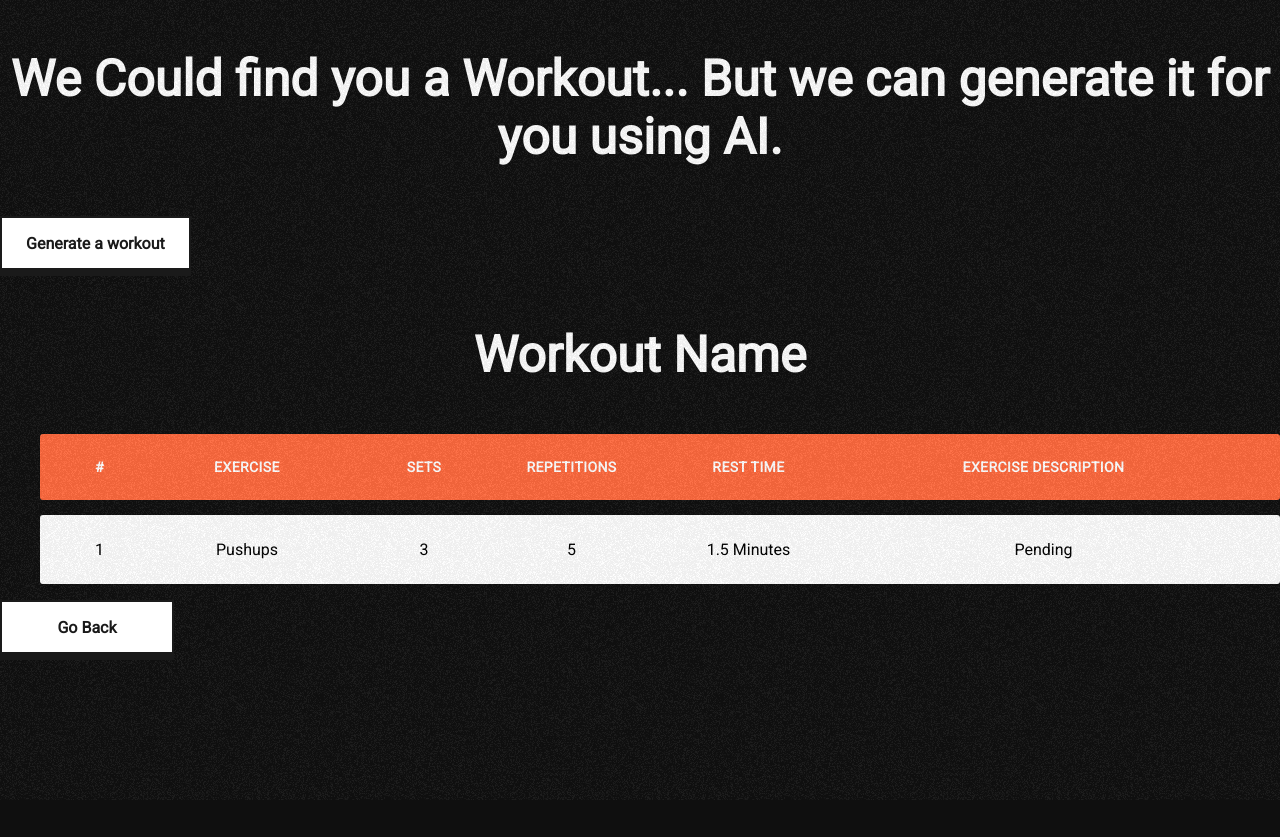
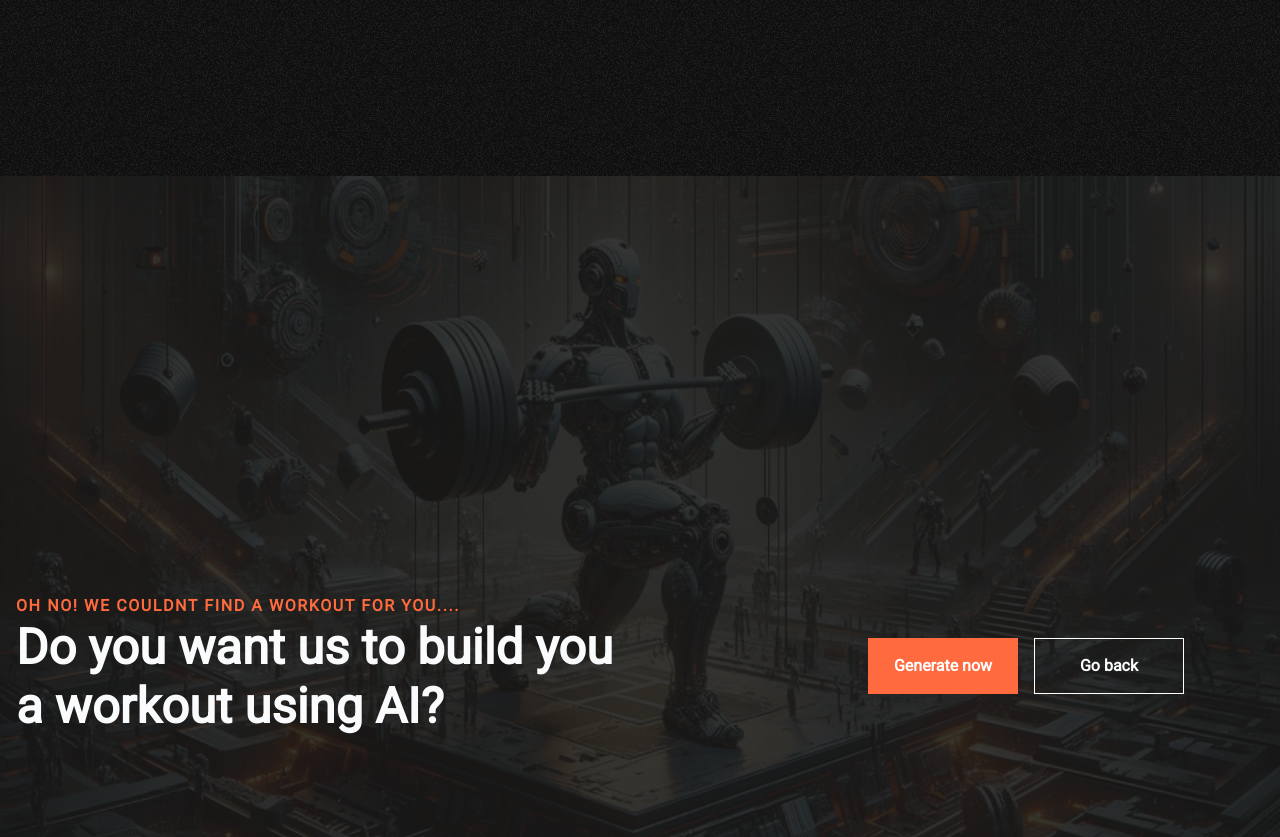
Before and after one commit to tTomeRr/FitGen, a Flask app: page /get_ai_workouts in a window 1280 px wide. Before the commit the page ends 800 px from the top, so only its background shows below. Run offline with Flask 3, Linux system fonts and the light colour scheme; parts of the project's set-up code (start-up, migrations or seed data) failed here and were passed over.

Commit message:
Modified the ai-workout html page

```diff
--- /dev/null
+++ b/app/static/css/ai.css
@@ -0,0 +1,237 @@
+ /*-- -------------------------- -->
+<---           Animated BG      -->
+<--- -------------------------- -*/
+
+.bg {
+    position: fixed;
+    top: -50%;
+    left: -50%;
+    right: -50%;
+    bottom: -50%;
+    width: 200%;
+    height: 200vh;
+    background: transparent url("../images/noise-transparent.png") repeat 0 0;
+    background-repeat: repeat;
+    animation: bg-animation 0.2s infinite;
+    opacity: 0.9;
+    visibility: visible;
+  }
+
+  @keyframes bg-animation {
+    0% {
+      transform: translate(0, 0);
+    }
+    10% {
+      transform: translate(-5%, -5%);
+    }
+    20% {
+      transform: translate(-10%, 5%);
+    }
+    30% {
+      transform: translate(5%, -10%);
+    }
+    40% {
+      transform: translate(-5%, 15%);
+    }
+    50% {
+      transform: translate(-10%, 5%);
+    }
+    60% {
+      transform: translate(15%, 0);
+    }
+    70% {
+      transform: translate(0, 10%);
+    }
+    80% {
+      transform: translate(-15%, 0);
+    }
+    90% {
+      transform: translate(10%, 5%);
+    }
+    100% {
+      transform: translate(5%, 0);
+    }
+  }
+
+  /*-- -------------------------- -->
+<---            CTA             -->
+<--- -------------------------- -*/
+
+/* Mobile - 360px */
+@media only screen and (min-width: 0rem) {
+  #cta-1071 {
+      padding: var(--sectionPadding);
+      background-color: var(--primary);
+      position: relative;
+      z-index: 1;
+      margin-top: 11rem;
+  }
+  #cta-1071 .cs-container {
+      padding-top: 20rem;
+      width: 100%;
+      max-width: 80rem;
+      margin: auto;
+      display: flex;
+      flex-direction: column;
+      align-items: center;
+      /* 48px - 64px */
+      gap: clamp(3rem, 6vw, 4rem);
+  }
+  #cta-1071 .cs-content {
+      /* set text align to left if content needs to be left aligned */
+      text-align: center;
+      width: 100%;
+      display: flex;
+      flex-direction: column;
+      /* centers content horizontally, set to flex-start to left align */
+      align-items: center;
+      /* 48px - 64px */
+      gap: clamp(3rem, 6vw, 4rem);
+  }
+  #cta-1071 .cs-flex {
+      max-width: 39.375rem;
+  }
+
+  #cta-1071 .cs-title {
+      margin: 0;
+
+      color: var(--bodyTextColorWhite);
+  }
+  #cta-1071 .cs-button-box {
+      display: flex;
+      flex-wrap: wrap;
+      justify-content: center;
+      gap: 1rem;
+      margin-right: 5rem;
+  }
+  #cta-1071 .cs-button-solid {
+      font-size: 1rem;
+      /* 46px - 56px */
+      line-height: clamp(2.875rem, 5.5vw, 3.5rem);
+      text-decoration: none;
+      font-weight: 700;
+      text-align: center;
+      margin: 0;
+      color: #fff;
+      min-width: 9.375rem;
+      padding: 0 1.5rem;
+      background-color: var(--primary);
+      display: inline-block;
+      position: relative;
+      z-index: 1;
+      /* prevents padding from adding to the width */
+      box-sizing: border-box;
+  }
+  #cta-1071 .cs-button-solid:before {
+      content: "";
+      position: absolute;
+      height: 100%;
+      width: 0%;
+      background: #000;
+      opacity: 1;
+      top: 0;
+      left: 0;
+      z-index: -1;
+      transition: width 0.3s;
+  }
+  #cta-1071 .cs-button-solid:hover:before {
+      width: 100%;
+  }
+  #cta-1071 .cs-button-transparent {
+      font-size: 1rem;
+      /* 46px - 56px */
+      line-height: clamp(2.875rem, 5.5vw, 3.5rem);
+      text-decoration: none;
+      font-weight: 700;
+      text-align: center;
+      margin: 0;
+      color: #fff;
+      min-width: 9.375rem;
+      padding: 0 1.5rem;
+      background-color: transparent;
+      display: inline-block;
+      position: relative;
+      z-index: 1;
+      /* prevents padding from adding to the width */
+      box-sizing: border-box;
+      transition: color 0.3s;
+  }
+  #cta-1071 .cs-button-transparent:before {
+      content: "";
+      position: absolute;
+      height: 100%;
+      width: 0%;
+      background: #fff;
+      opacity: 1;
+      top: 0;
+      left: 0;
+      z-index: -1;
+      transition: width 0.3s;
+  }
+  #cta-1071 .cs-button-transparent:after {
+      /* border */
+      content: "";
+      position: absolute;
+      height: 100%;
+      width: 100%;
+      background-color: transparent;
+      /* prevents padding from adding to the width */
+      box-sizing: border-box;
+      border: 1px solid #fff;
+      top: 0;
+      left: 0;
+      z-index: -1;
+      transition: width 0.3s;
+      pointer-events: none;
+  }
+  #cta-1071 .cs-button-transparent:hover {
+      color: var(--primary);
+  }
+  #cta-1071 .cs-button-transparent:hover:before {
+      width: 100%;
+  }
+  #cta-1071 .cs-background {
+      width: 100%;
+      height: 100%;
+      display: block;
+      position: absolute;
+      top: 0;
+      left: 0;
+      z-index: -1;
+  }
+  #cta-1071 .cs-background:before {
+      /* background color overlay */
+      content: "";
+      position: absolute;
+      display: block;
+      height: 100%;
+      width: 100%;
+      background: #1a1a1a;
+      opacity: 0.88;
+      top: 0;
+      left: 0;
+      z-index: 1;
+  }
+  #cta-1071 .cs-background img {
+      position: absolute;
+      top: 0;
+      left: 0;
+      height: 100%;
+      width: 100%;
+      /* Makes img tag act as a background image */
+      object-fit: cover;
+  }
+}
+/* Small Desktop - 1024px */
+@media only screen and (min-width: 64rem) {
+  #cta-1071 .cs-content {
+      text-align: left;
+      flex-direction: row;
+      justify-content: space-between;
+  }
+  #cta-1071 .cs-button-box {
+      flex-wrap: nowrap;
+      align-items: center;
+      flex: none;
+  }
+}
--- a/app/templates/no-workouts.html
+++ b/app/templates/no-workouts.html
@@ -6,7 +6,8 @@
     <title>FLEX</title>
     <link rel="stylesheet" type="text/css" href="../static/css/core.css" />
     <link rel="stylesheet" type="text/css" href="../static/css/styles.css" />
-    <link rel="stylesheet" type="text/css" href="../static/css/table.css" />
+    <link rel="stylesheet" type="text/css" href="../static/css/ai.css" />
+
 
     <link
       rel="stylesheet"
@@ -14,47 +15,29 @@
     />
   </head>
   <body>
+
     <div class="bg"></div>
-
-    <h2> We Could find you a Workout... But we can generate it for you using AI.</h2>
-    <a href="{{ url_for('workout') }}" class="cs-button-5" aria-label="read more about us">
-      <span class="cs-button-text">Generate a workout</span>
-    </a
-
-    <div class="container">
-        <h2>Workout Name</h2>
-        <ul class="responsive-table">
-          <li class="table-header">
-            <div class="col col-1">#</div>
-            <div class="col col-2">Exercise</div>
-            <div class="col col-3">Sets</div>
-            <div class="col col-4">Repetitions</div>
-            <div class="col col-5">Rest time</div>
-            <div class="col col-6">Exercise description</div>
-          </li>
-          <li class="table-row">
-            <div class="col col-1" data-label="Job Id">1</div>
-            <div class="col col-2" data-label="Customer Name">Pushups</div>
-            <div class="col col-3" data-label="Amount">3</div>
-            <div class="col col-4" data-label="Payment Status">5</div>
-            <div class="col col-5" data-label="Amount">1.5 Minutes</div>
-            <div class="col col-6" data-label="Payment Status">Pending</div>
-          </li>
-
-        </ul>
-
-        <a href="{{ url_for('workout') }}" class="cs-button-5" aria-label="read more about us">
-            <span class="cs-button-text">Go Back</span>
-        </a>
-
+    <section id="cta-1071">
+      <div class="cs-container">
+          <div class="cs-content">
+              <div class="cs-flex">
+                  <span class="cs-topper">OH NO! We couldnt find a workout for you....</span>
+                  <h2 class="cs-title">Do you want us to build you a workout using AI?</h2>
+              </div>
+              <div class="cs-button-box">
+                  <a href="{{ url_for('ai_workouts') }}" class="cs-button-solid">Generate now</a>
+                  <a href="{{ url_for('workout') }}" class="cs-button-transparent">Go back</a>
+              </div>
+          </div>
       </div>
-
-
-
-
-
-
-
+      <picture class="cs-background">
+          <!--Mobile Image-->
+          <source media="(max-width: 600px)" srcset="../static/images/robot.png">
+          <!--Tablet and above Image-->
+          <source media="(min-width: 601px)" srcset="../static/images/robot.png">
+          <img loading="lazy" decoding="async" src="../static/images/robot.png" alt="mechanic" width="1280" height="568">
+      </picture>
+    </section>
 
   </body>
 </html>
```
Also changed, not shown: app/static/images/robot.png (added).
